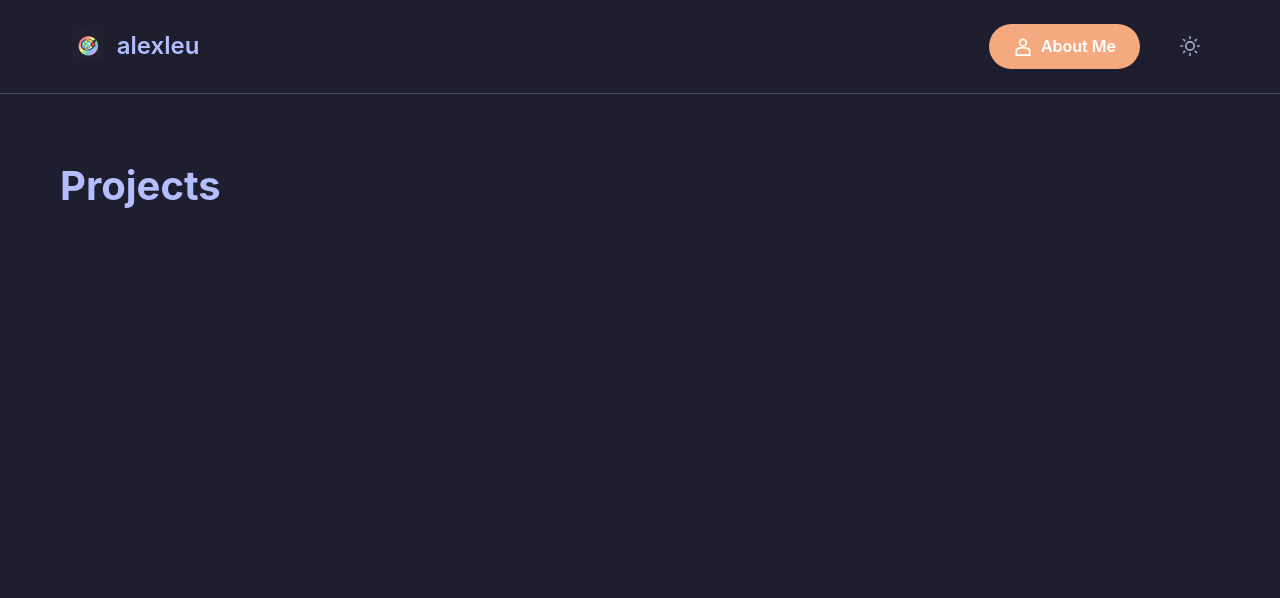
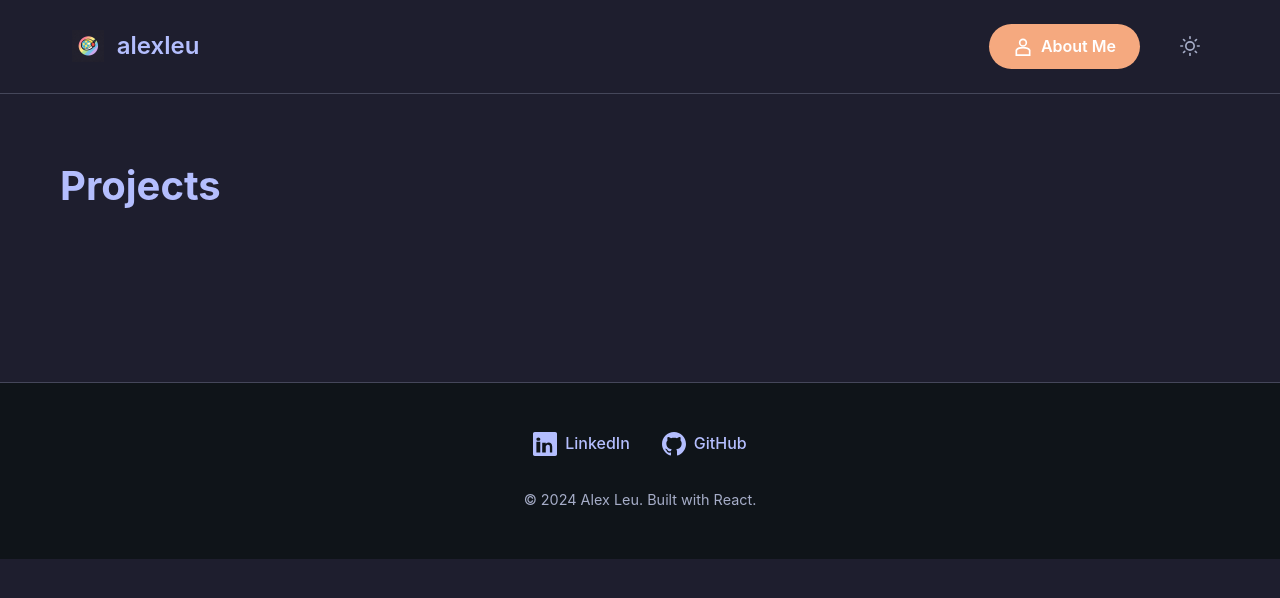
Before and after one commit to mrleu/alexleu-ai, a React (Vite) app: page /alexleu-ai/projects in a window 1280 px wide. Shown: the top 598 px of the page. Built offline with nearby package versions, Linux system fonts and the light colour scheme.

Commit message:
Add footer with social links, update About page, add rotating role animation, add numbersoul logo to header, and update h1 gradient styling

```diff
--- a/src/App.jsx
+++ b/src/App.jsx
@@ -1,6 +1,7 @@
 import { useState, useEffect } from 'react';
 import { BrowserRouter, Routes, Route } from 'react-router-dom';
 import Header from './components/Header';
+import Footer from './components/Footer';
 import Home from './pages/Home';
 import About from './pages/About';
 import Projects from './pages/Projects';
@@ -41,6 +42,7 @@
           <Route path="/about" element={<About />} />
           <Route path="/projects" element={<Projects />} />
         </Routes>
+        <Footer />
       </div>
     </BrowserRouter>
   );
--- /dev/null
+++ b/src/components/Footer.css
@@ -0,0 +1,62 @@
+.footer {
+  margin-top: 4rem;
+  padding: 3rem 0;
+  border-top: 1px solid var(--border-color);
+  background-color: #0f1419;
+}
+
+.footer-content {
+  max-width: 1200px;
+  margin: 0 auto;
+  padding: 0 2rem;
+  display: flex;
+  flex-direction: column;
+  align-items: center;
+  gap: 2rem;
+}
+
+.social-links {
+  display: flex;
+  gap: 2rem;
+  align-items: center;
+}
+
+.social-link {
+  display: flex;
+  align-items: center;
+  gap: 0.5rem;
+  color: var(--text-color);
+  text-decoration: none;
+  font-weight: 500;
+  transition: color 0.2s, opacity 0.2s;
+}
+
+.social-link:hover {
+  color: var(--link-color);
+  opacity: 0.8;
+}
+
+.social-link svg {
+  width: 24px;
+  height: 24px;
+}
+
+.footer-text {
+  color: var(--text-secondary);
+  font-size: 0.9rem;
+  margin: 0;
+}
+
+@media (max-width: 768px) {
+  .footer-content {
+    gap: 1.5rem;
+  }
+
+  .social-links {
+    gap: 1.5rem;
+  }
+
+  .social-link {
+    font-size: 0.9rem;
+  }
+}
--- /dev/null
+++ b/src/components/Footer.jsx
@@ -0,0 +1,27 @@
+import './Footer.css';
+
+function Footer() {
+  return (
+    <footer className="footer">
+      <div className="footer-content">
+        <div className="social-links">
+          <a href="https://linkedin.com/in/alexcleu" target="_blank" rel="noopener noreferrer" className="social-link">
+            <svg width="24" height="24" viewBox="0 0 24 24" fill="currentColor">
+              <path d="M20.447 20.452h-3.554v-5.569c0-1.328-.475-2.236-1.986-2.236-1.081 0-1.722.722-2.004 1.418-.103.249-.129.597-.129.946v5.441h-3.554s.05-8.736 0-9.604h3.554v1.328c.43-.645 1.162-1.554 2.827-1.554 2.065 0 3.612 1.347 3.612 4.246v5.584zM5.337 8.855c-1.144 0-1.915-.762-1.915-1.715 0-.955.77-1.715 1.958-1.715 1.187 0 1.927.76 1.927 1.715 0 .953-.74 1.715-1.97 1.715zm1.946 11.597H3.392V9.848h3.891v10.604zM22.225 0H1.771C.792 0 0 .774 0 1.729v20.542C0 23.227.792 24 1.771 24h20.451C23.2 24 24 23.227 24 22.271V1.729C24 .774 23.2 0 22.225 0z"/>
+            </svg>
+            LinkedIn
+          </a>
+          <a href="https://github.com/mrleu" target="_blank" rel="noopener noreferrer" className="social-link">
+            <svg width="24" height="24" viewBox="0 0 24 24" fill="currentColor">
+              <path d="M12 0c-6.626 0-12 5.373-12 12 0 5.302 3.438 9.8 8.207 11.387.599.111.793-.261.793-.577v-2.234c-3.338.726-4.033-1.416-4.033-1.416-.546-1.387-1.333-1.756-1.333-1.756-1.089-.745.083-.729.083-.729 1.205.084 1.839 1.237 1.839 1.237 1.07 1.834 2.807 1.304 3.492.997.107-.775.418-1.305.762-1.604-2.665-.305-5.467-1.334-5.467-5.931 0-1.311.469-2.381 1.236-3.221-.124-.303-.535-1.524.117-3.176 0 0 1.008-.322 3.301 1.23.957-.266 1.983-.399 3.003-.404 1.02.005 2.047.138 3.006.404 2.291-1.552 3.297-1.23 3.297-1.23.653 1.653.242 2.874.118 3.176.77.84 1.235 1.911 1.235 3.221 0 4.609-2.807 5.624-5.479 5.921.43.372.823 1.102.823 2.222v 3.293c0 .319.192.694.801.576 4.765-1.589 8.199-6.086 8.199-11.386 0-6.627-5.373-12-12-12z"/>
+            </svg>
+            GitHub
+          </a>
+        </div>
+        <p className="footer-text">© 2024 Alex Leu. Built with React.</p>
+      </div>
+    </footer>
+  );
+}
+
+export default Footer;
```
